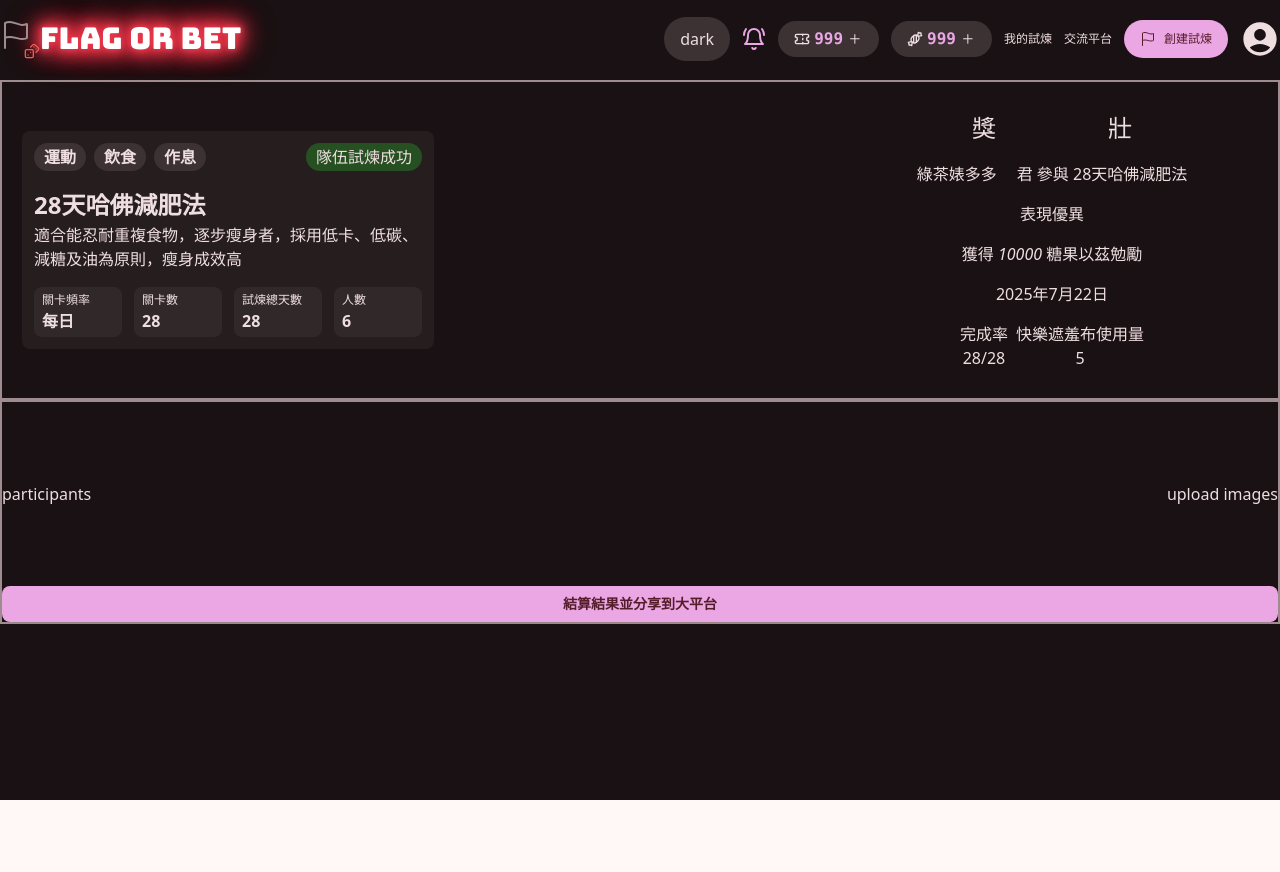
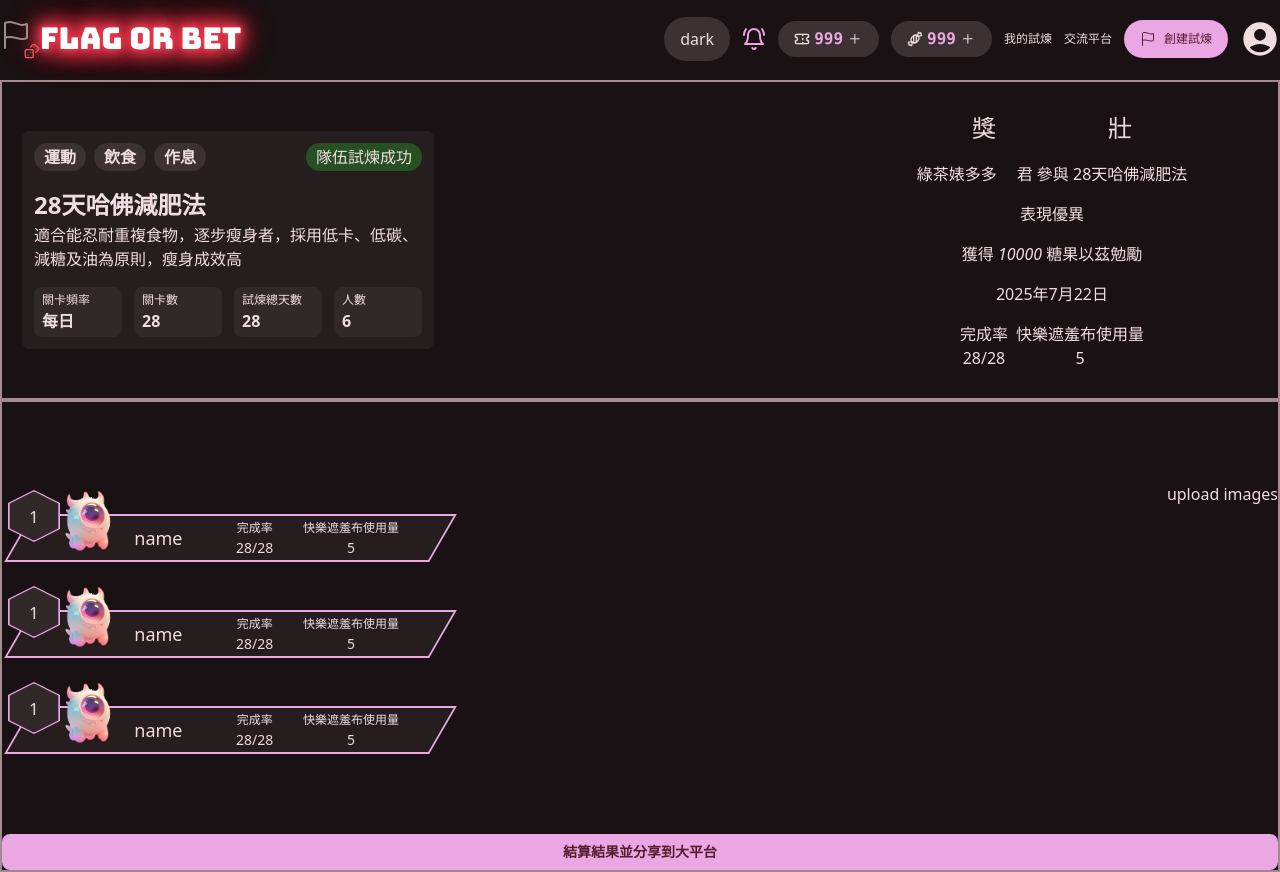
Before and after one commit to TooruTW/GoBetGoal, a React (Vite) app: page /trial-complete in a window 1280 px wide. Before the commit the page ends 800 px from the top, so only its background shows below. Built offline with nearby package versions, Linux system fonts and the light colour scheme.

Commit message:
feat(OthersTrialInfo): add participants

```diff
--- a/src/components/pages/TrialComplete/components/Participants.tsx
+++ b/src/components/pages/TrialComplete/components/Participants.tsx
@@ -1,3 +1,12 @@
+import PlayerCard from "./PlayerCard";
+
 export default function Participants() {
-  return <div>participants</div>;
+  return (
+    <div className="flex flex-col gap-4 items-center w-1/3 min-w-100 translate-x-4">
+      <PlayerCard />
+      <PlayerCard />
+      <PlayerCard />
+
+    </div>
+  );
 }
--- /dev/null
+++ b/src/components/pages/TrialComplete/components/PlayerCard.tsx
@@ -0,0 +1,27 @@
+import { monsterDefault } from "@/assets/monster";
+
+export default function PlayerCard() {
+  return (
+    <div className="relative h-20 flex items-end">
+      <div className="w-full h-12 bg-schema-surface-container border-2 border-schema-primary absolute bottom-0 left-0 z-0 -skew-x-[30deg]"></div>
+      <div className="absolute top-2 -left-2.5 w-13 aspect-square bg-schema-primary" style={{clipPath: "polygon(50% 0%, 100% 25%, 100% 75%, 50% 100%, 0% 75%, 0% 25%)"}}>
+        <span className="bg-schema-surface-container-high size-full flex items-center justify-center text-h4 scale-95" style={{clipPath: "polygon(50% 0%, 100% 25%, 100% 75%, 50% 100%, 0% 75%, 0% 25%)"}}>1</span>
+      </div>
+      <ul className="grid grid-cols-9 gap-2 bg-transparent relative z-10 h-full">
+        <li className="col-span-1"></li>
+        <li className="col-span-1 flex items-center justify-center">
+          <img src={monsterDefault} alt="playerImage" className="w-full scale-150" />
+        </li>
+        <li className="col-span-2 text-h4 flex items-center justify-center translate-y-1/5">name</li>
+        <li className="col-span-2 flex flex-col items-center justify-center translate-y-1/5">
+          <p className="text-label">完成率</p>
+          <p className="text-p-small">28/28</p>
+        </li>
+        <li className="col-span-2 flex flex-col items-center justify-center translate-y-1/5">
+          <p className="text-label text-nowrap">快樂遮羞布使用量</p>
+          <p className="text-p-small">5</p>
+        </li>
+      </ul>
+    </div>
+  );
+}
--- a/src/styles/index.css
+++ b/src/styles/index.css
@@ -54,6 +54,7 @@
   --text-h4: 18px;
   --text-calender-day-mobile: 20px;
   --text-p: 16px;
+  --text-p-small: 14px;
   --text-label: 12px;
   --text-title: 30px;
 }
```
